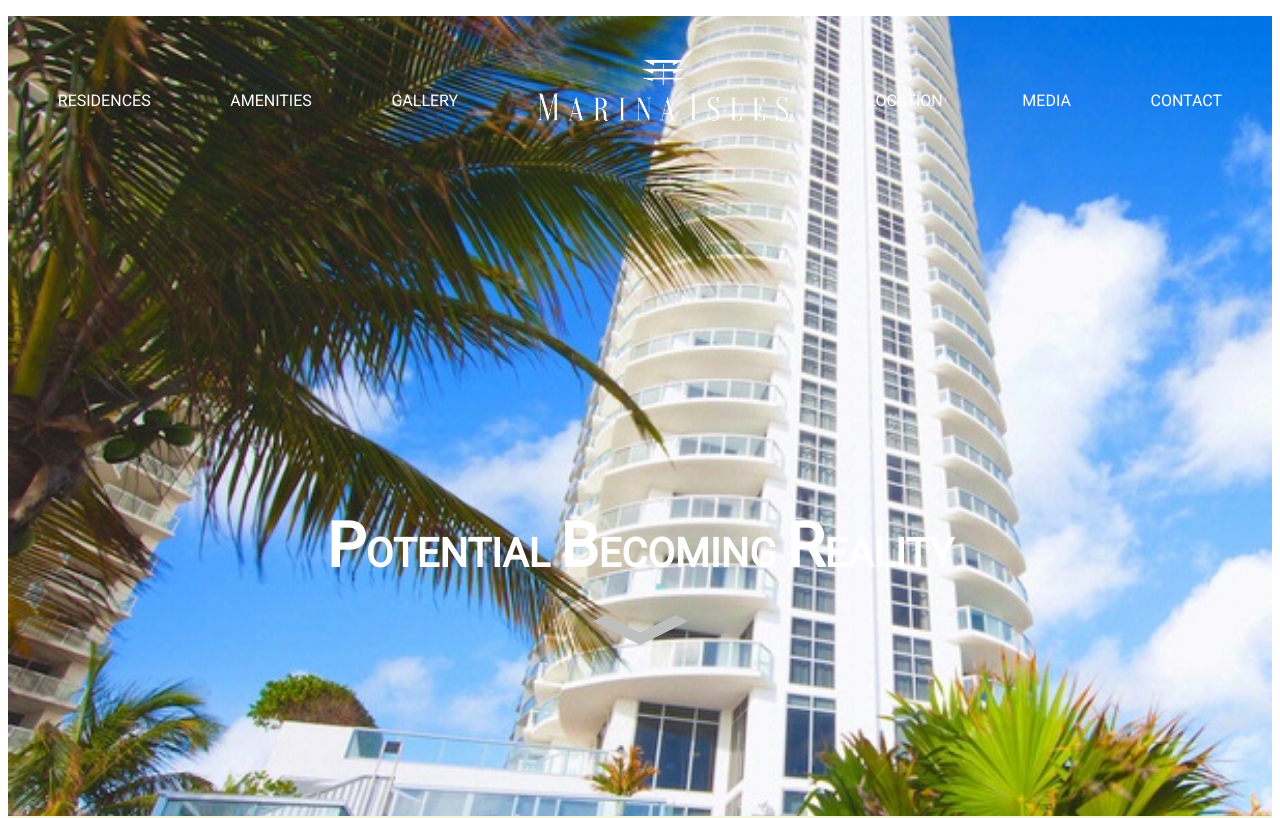
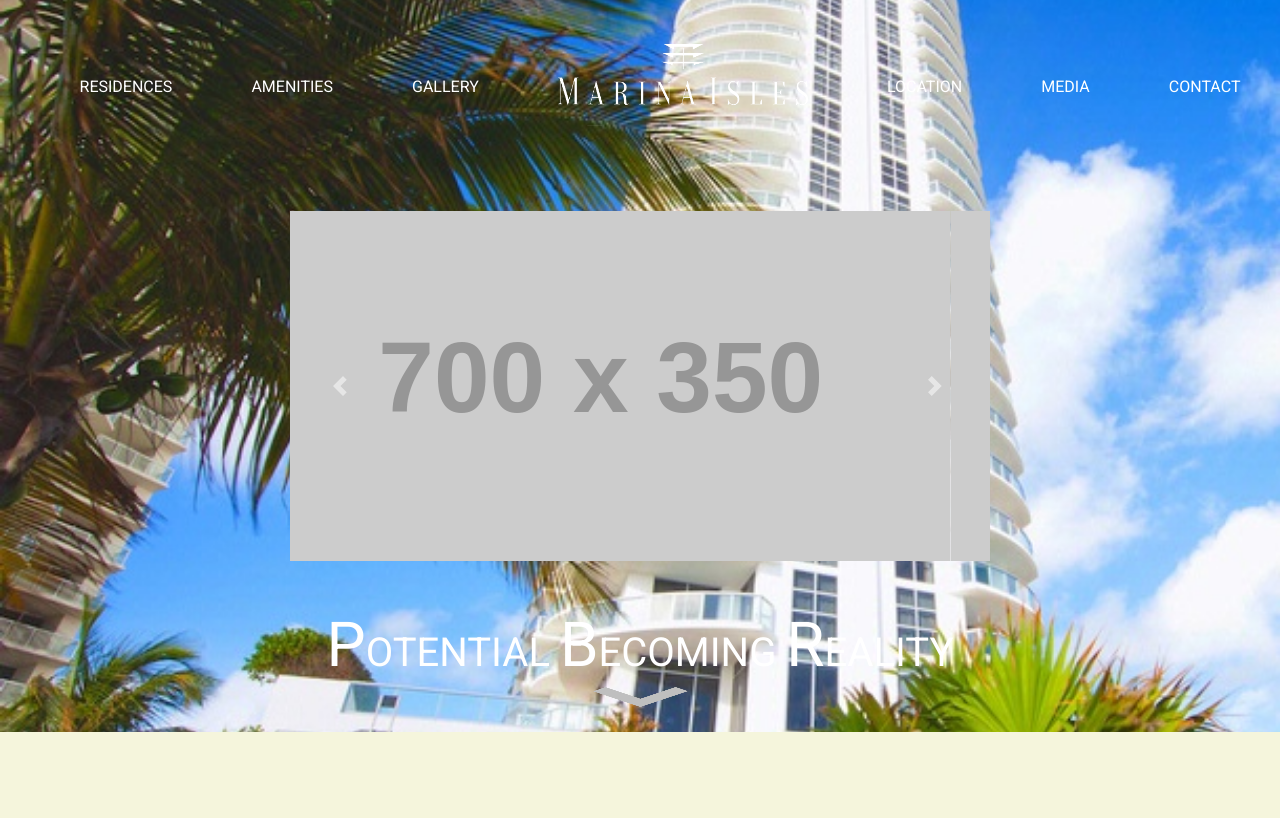
Before and after one commit to bam1056/BraxtonWebPageMay27_2017, a plain HTML site: page index.html in a window 1280 px wide. Shown: the top 818 px of the page. Drawn offline with nearby package versions, Linux system fonts and the light colour scheme; placeholder pictures from the web are drawn by us; a script that the page names is missing; a web font is replaced by a local one.

Commit message:
Adjusted styles and inserted Bootstrap carousel to have rotating homepage

```diff
--- a/index.html
+++ b/index.html
@@ -6,10 +6,14 @@
   <link rel="stylesheet" href="./main.css">
   <script src="./index.js" charset="utf-8"></script>
   <link href="https://fonts.googleapis.com/css?family=Roboto:300,400" rel="stylesheet">
-<link href="https://fonts.googleapis.com/css?family=Crimson+Text|Trochut" rel="stylesheet">
+  <link href="https://fonts.googleapis.com/css?family=Crimson+Text|Trochut" rel="stylesheet">
+  <link rel="stylesheet" href="https://maxcdn.bootstrapcdn.com/bootstrap/4.0.0-alpha.6/css/bootstrap.min.css" integrity="sha384-rwoIResjU2yc3z8GV/NPeZWAv56rSmLldC3R/AZzGRnGxQQKnKkoFVhFQhNUwEyJ" crossorigin="anonymous">
+<script src="https://code.jquery.com/jquery-3.1.1.slim.min.js" integrity="sha384-A7FZj7v+d/sdmMqp/nOQwliLvUsJfDHW+k9Omg/a/EheAdgtzNs3hpfag6Ed950n" crossorigin="anonymous"></script>
+<script src="https://cdnjs.cloudflare.com/ajax/libs/tether/1.4.0/js/tether.min.js" integrity="sha384-DztdAPBWPRXSA/3eYEEUWrWCy7G5KFbe8fFjk5JAIxUYHKkDx6Qin1DkWx51bBrb" crossorigin="anonymous"></script>
+<script src="https://maxcdn.bootstrapcdn.com/bootstrap/4.0.0-alpha.6/js/bootstrap.min.js" integrity="sha384-vBWWzlZJ8ea9aCX4pEW3rVHjgjt7zpkNpZk+02D9phzyeVkE+jo0ieGizqPLForn" crossorigin="anonymous"></script>
 </head>
 <body>
-  <section id="landing">
+  <section id="Landing">
     <div class="top-landing">
       <div class="top-menu">
         <ul class="nav-menu">
@@ -23,6 +27,29 @@
         </ul>
       </div>
     </div>
+    <div class="bootstrap-carousel">
+    <div id="carouselExampleControls" class="carousel slide" data-ride="carousel">
+      <div class="carousel-inner" role="listbox">
+        <div class="carousel-item active">
+          <img class="d-block img-fluid" src="http://placehold.it/700x350" alt="First slide">
+        </div>
+        <div class="carousel-item">
+          <img class="d-block img-fluid" src="http://placehold.it/700x350" alt="Second slide">
+        </div>
+        <div class="carousel-item">
+          <img class="d-block img-fluid" src="http://placehold.it/700x350" alt="Third slide">
+        </div>
+      </div>
+      <a class="carousel-control-prev" href="#carouselExampleControls" role="button" data-slide="prev">
+        <span class="carousel-control-prev-icon" aria-hidden="true"></span>
+        <span class="sr-only">Previous</span>
+      </a>
+      <a class="carousel-control-next" href="#carouselExampleControls" role="button" data-slide="next">
+        <span class="carousel-control-next-icon" aria-hidden="true"></span>
+        <span class="sr-only">Next</span>
+      </a>
+    </div>
+  </div>
     <div class="bottom-landing">
       <div class="potential">
         <h1 class="h1-potential"><span class="capital">P</span>OTENTIAL <span class="capital">B</span>ECOMING <span class="capital">R</span>EALITY</h1>
--- a/main.css
+++ b/main.css
@@ -2,19 +2,20 @@ body {
   height: 100vh;
 }
 
-#landing {
+#Landing {
   background-image: url('./hotel1.jpg');
   background-position: center;
   background-repeat: no-repeat;
   background-size: cover;
-  height: 100%;
+  width: 100vw;
 }
 
 ul.nav-menu {
   display: flex;
   flex-direction: row;
   justify-content: space-around;
-  padding: 75px 10px;
+  padding-top: 75px;
+  width: 100%;
 }
 
 .nav-menu li {
@@ -34,12 +35,20 @@ ul.nav-menu {
   margin-top: -190px;
 }
 
+.bootstrap-carousel {
+  display: flex;
+  flex-direction: column;
+  align-items: center;
+  justify-content: center;
+  margin-top: -90px;
+}
+
 .potential {
   display: flex;
   flex-direction: column;
   justify-content: center;
   align-items: center;
-  margin-top: 100px;
+  margin-top: 50px;
 }
 
 .h1-potential {
@@ -54,8 +63,9 @@ ul.nav-menu {
 }
 
 .down-arrow {
-  height: 30px;
+  height: 45px;
   width: 95px;
+  padding-bottom: 25px;
 }
 
 #LandingPartTwo {
@@ -80,7 +90,7 @@ ul.nav-menu {
   display: flex;
   justify-content: center;
   align-items: center;
-  margin-bottom: 100px;
+  margin-bottom: 70px;
 }
 
 p.filler {
```
